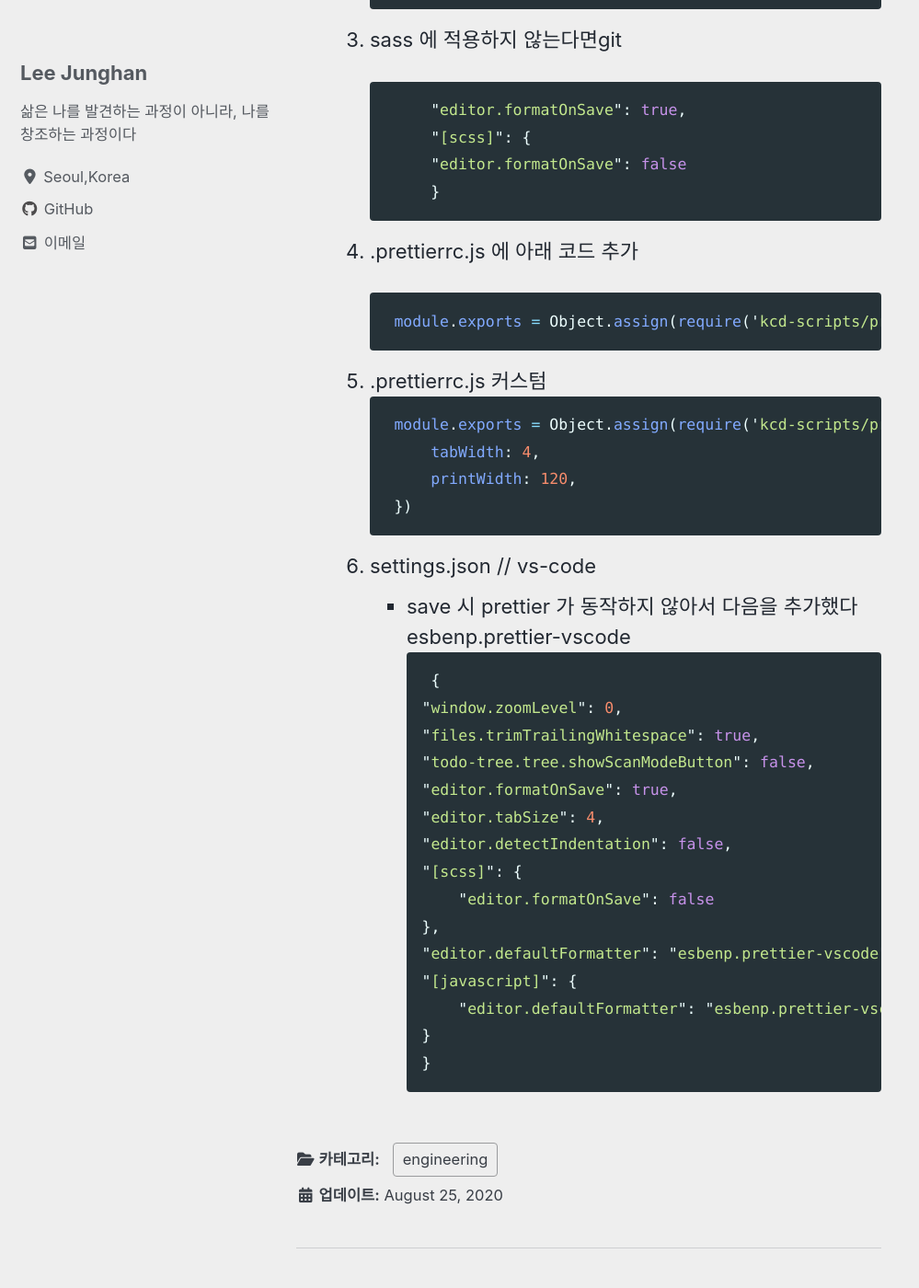
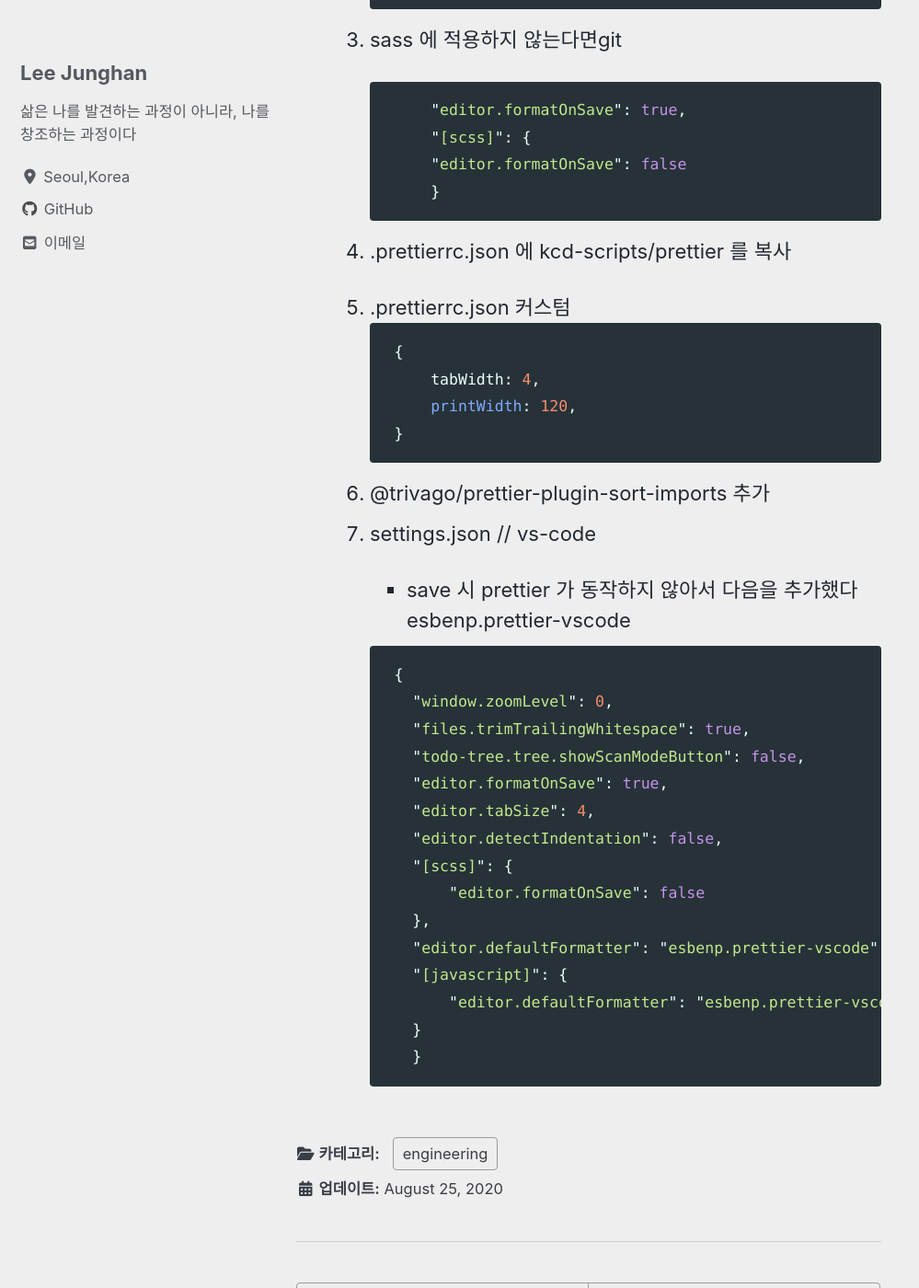
Before and after one commit to toyjhlee/toyjhlee.github.com, a Jekyll site: the page built from _posts/2020-08-25-VisualStudioCode-init-setting.md, in a window 1280 px wide and 1400 px high, scrolled down 885 px. Shown: the whole window at 92% size, without its empty margins (0-999 px from the left). Built offline with Jekyll 4.4.1, drawn with Linux system fonts in a browser that asks for light colours; cached includes are drawn as plain includes; nearby versions of some CDN libraries.

````diff
--- a/_posts/2020-08-25-VisualStudioCode-init-setting.md
+++ b/_posts/2020-08-25-VisualStudioCode-init-setting.md
@@ -34,21 +34,20 @@
             }
         ```
 
-    4. .prettierrc.js 에 아래 코드 추가
+    4. .prettierrc.json 에 kcd-scripts/prettier 를 복사
 
+    5. .prettierrc.json 커스텀
         ```javascript
-        module.exports = Object.assign(require('kcd-scripts/prettier')
-        ```
-
-    5. .prettierrc.js 커스텀
-        ```javascript
-        module.exports = Object.assign(require('kcd-scripts/prettier'), {
+        {
             tabWidth: 4,
             printWidth: 120,
-        })
+        }
         ```
-    6. settings.json // vs-code
+    6. @trivago/prettier-plugin-sort-imports 추가
+    7. settings.json // vs-code
+
         - save 시 prettier 가 동작하지 않아서 다음을 추가했다 esbenp.prettier-vscode
+
         ```javascript
         {
           "window.zoomLevel": 0,
````
Also changed, not shown: _posts/2020-08-28-redux.md (+8 -1 lines), _posts/2020-10-15-mock-up-image.md (+4 -0 lines), _posts/2020-11-03-npm-publish.md (+14 -0 lines), _posts/2020-12-01-ux-ui.md (+2 -0 lines).
